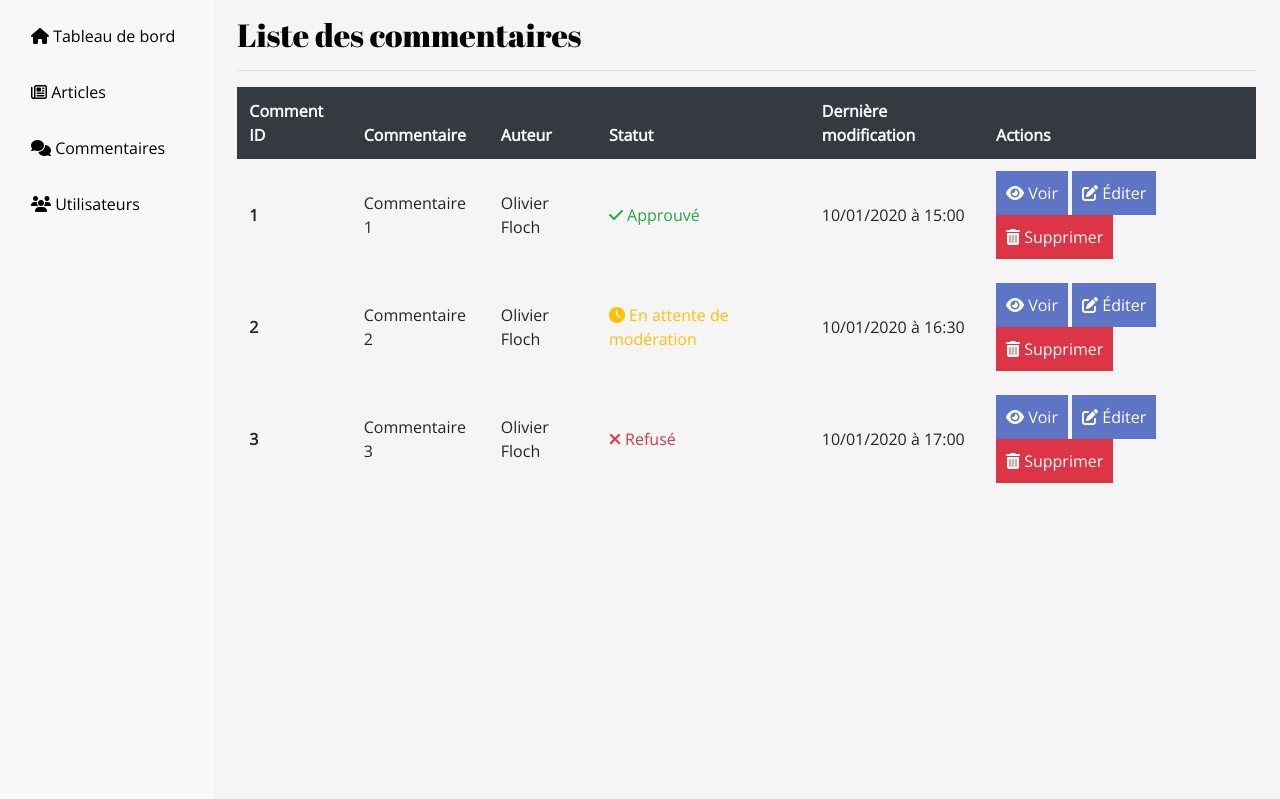
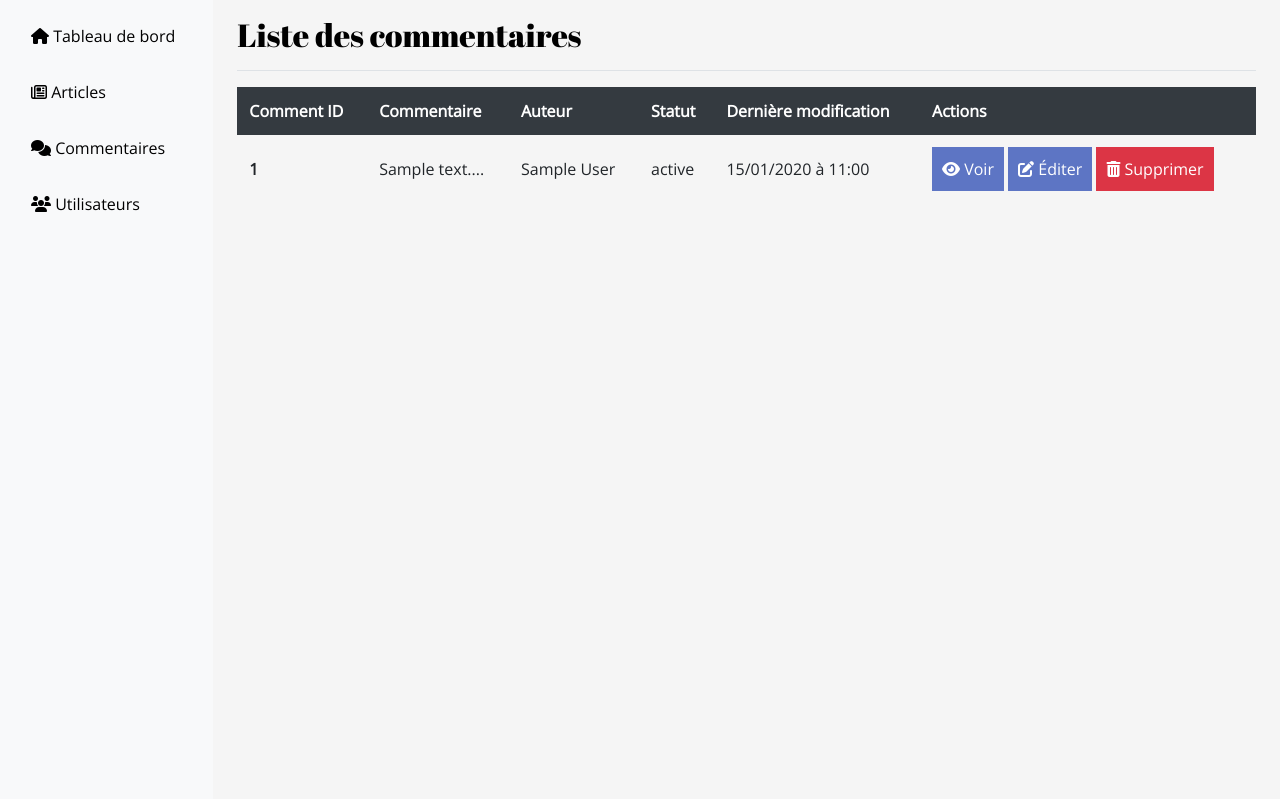
Before and after one commit to OlivierFL/blog, a PHP site: template templates/admin/comments.html.twig in a window 1280 px wide. Shown: the part 90-889 px from the top of the page. Run offline with PHP 8.4, Linux system fonts and the light colour scheme; the template is opened without the code that fills it: most values are stand-ins (such as "Sample title", 1, 10 or a date in 2020); some libraries are stand-ins or nearby versions.

Commit message:
Add dynamic comments list and comment detail in admin

```diff
--- a/config/routes.yaml
+++ b/config/routes.yaml
@@ -32,13 +32,13 @@ admin:
   - action: deletePost
     path: /posts/delete
     methods: POST
-  - action: listComments
+  - action: readComments
     path: /comments
     methods: GET
-  - action: showComment
+  - action: readComment
     path: /comments/{id:\d+}
     methods: GET
-  - action: editComment
+  - action: updateComment
     path: /comments/edit/{id:\d+}
     methods: GET
   - action: readUsers
--- a/src/Core/Controller.php
+++ b/src/Core/Controller.php
@@ -4,6 +4,7 @@ namespace Core;
 
 use App\Core\Session;
 use App\Managers\AdminManager;
+use App\Managers\CommentManager;
 use App\Managers\PostManager;
 use App\Managers\UserManager;
 use App\Service\Auth;
@@ -39,6 +40,10 @@ class Controller
      */
     protected PostManager $postManager;
     /**
+     * @var CommentManager
+     */
+    protected CommentManager $commentManager;
+    /**
      * @var UserAdministrator
      */
     protected UserAdministrator $userAdministrator;
@@ -71,6 +76,7 @@ class Controller
         $this->userManager = new UserManager();
         $this->adminManager = new AdminManager();
         $this->postManager = new PostManager();
+        $this->commentManager = new CommentManager();
         $this->session = new Session($_SESSION);
         $this->auth = new Auth($this->session);
         $this->twig->addGlobal('session', $this->session->getSession());
--- a/src/Model/Comment.php
+++ b/src/Model/Comment.php
@@ -10,11 +10,11 @@ class Comment extends Entity
     use TimestampableEntity;
 
     /** @var string */
-    public const STATUS_PENDING = 'pending';
+    public const STATUS_PENDING = 'En attente de modération';
     /** @var string */
-    public const STATUS_APPROVED = 'approved';
+    public const STATUS_APPROVED = 'Approuvé';
     /** @var string */
-    public const STATUS_REJECTED = 'rejected';
+    public const STATUS_REJECTED = 'Non validé';
     /** @var string */
     private $content;
     /** @var string */
--- a/templates/admin/comments.html.twig
+++ b/templates/admin/comments.html.twig
@@ -17,72 +17,44 @@
       </tr>
       </thead>
       <tbody>
+      {% for comment in comments %}
         <tr>
-        <th scope="row">1</th>
-        <td>Commentaire 1</td>
-        <td>Olivier Floch</td>
-        <td class="text-success">
+          <th scope="row">{{ comment.id }}</th>
+          <td>{{ comment.content|slice(0,20) }}...</td>
+          <td>{{ comment.first_name }} {{ comment.last_name }}</td>
+          <td
+                  {% if comment.status == 'En attente de modération' %}
+                    class="text-warning"
+                  {% elseif comment.status == 'Approuvé' %}
+                    class="text-success"
+                  {% elseif comment.status == 'Non validé' %}
+                    class="text-danger"
+                  {% endif %}
+          >
+            {% if comment.status == 'En attente de modération' %}
+              <i class="fas fa-clock"></i>
+            {% elseif comment.status == 'Approuvé' %}
               <i class="fas fa-check"></i>
-          Approuvé
+            {% elseif comment.status == 'Non validé' %}
+              <i class="fas fa-times"></i>
+            {% endif %}
+            {{ comment.status }}
           </td>
-        <td>10/01/2020 à 15:00</td>
+          <td>{{ comment.updated_at|date('d\/m\/Y \\à H:i', 'Europe/Paris') }}</td>
           <td>
-          <a href="/admin/comments/1" class="btn btn-edit">
+            <a href="/admin/comments/{{ comment.id }}" class="btn btn-edit">
               <i class="fas fa-eye"></i>
               Voir
             </a>
-          <a href="/admin/comments/edit/1" class="btn btn-edit">
+            <a href="/admin/comments/edit/{{ comment.id }}" class="btn btn-edit">
               <i class="fas fa-edit"></i>
               Éditer</a>
-          <a href="/admin/comments/delete/1" class="btn btn-danger">
+            <a href="/admin/comments/delete/{{ comment.id }}" class="btn btn-danger">
               <i class="fas fa-trash-alt"></i>
               Supprimer</a>
           </td>
         </tr>
-      <tr>
-        <th scope="row">2</th>
-        <td>Commentaire 2</td>
-        <td>Olivier Floch</td>
-        <td class="text-warning">
-          <i class="fas fa-clock"></i>
-          En attente de modération
-        </td>
-        <td>10/01/2020 à 16:30</td>
-        <td>
-          <a href="/admin/comments/2" class="btn btn-edit">
-            <i class="fas fa-eye"></i>
-            Voir
-          </a>
-          <a href="/admin/comments/edit/2" class="btn btn-edit">
-            <i class="fas fa-edit"></i>
-            Éditer</a>
-          <a href="/admin/comments/delete/2" class="btn btn-danger">
-            <i class="fas fa-trash-alt"></i>
-            Supprimer</a>
-        </td>
-      </tr>
-      <tr>
-        <th scope="row">3</th>
-        <td>Commentaire 3</td>
-        <td>Olivier Floch</td>
-        <td class="text-danger">
-          <i class="fas fa-times"></i>
-          Refusé
-        </td>
-        <td>10/01/2020 à 17:00</td>
-        <td>
-          <a href="/admin/comments/3" class="btn btn-edit">
-            <i class="fas fa-eye"></i>
-            Voir
-          </a>
-          <a href="/admin/comments/edit/3" class="btn btn-edit">
-            <i class="fas fa-edit"></i>
-            Éditer</a>
-          <a href="/admin/comments/delete/3" class="btn btn-danger">
-            <i class="fas fa-trash-alt"></i>
-            Supprimer</a>
-        </td>
-      </tr>
+      {% endfor %}
       </tbody>
     </table>
   </div>
```
Also changed, not shown: src/Controller/AdminController.php (+21 -11 lines), src/Managers/CommentManager.php (+30 -0 lines), templates/admin/comment.html.twig (+30 -18 lines). Lines whose indentation alone changed are shown as unchanged.
